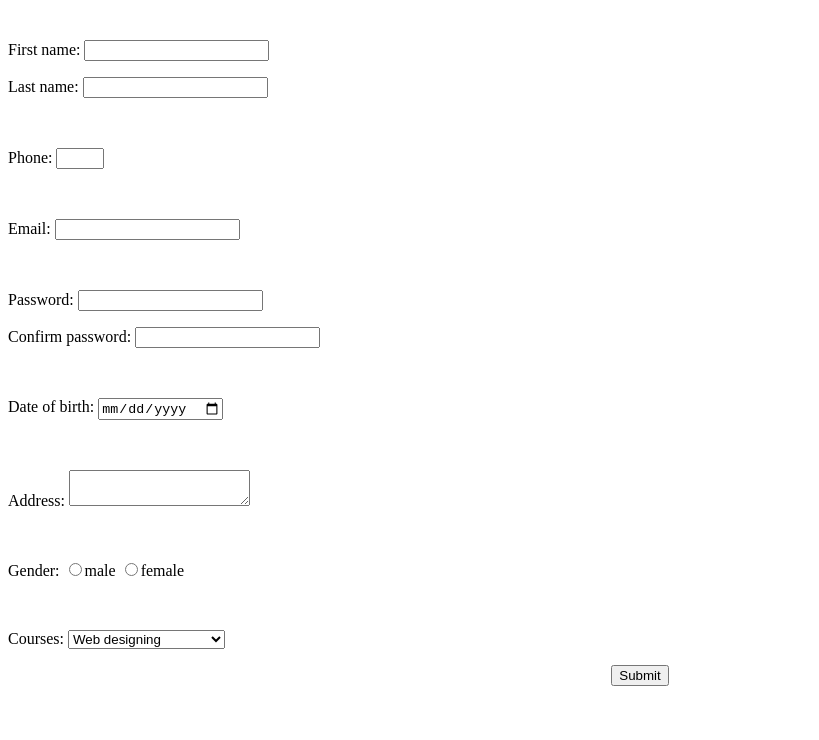
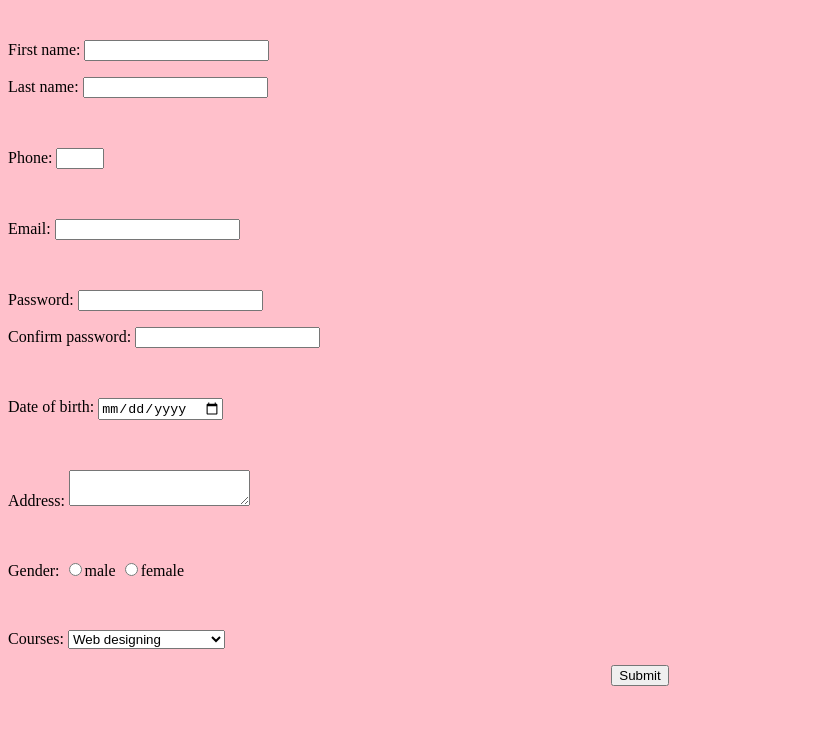
Before and after one commit to Feba06/feba06, a plain HTML site: page index.html in a window 1280 px wide. Shown: the part 60-800 px from the top of the page, without its empty margins (0-819 px from the left). Drawn offline with Linux system fonts and the light colour scheme.

Commit message:
Add files via upload

```diff
--- a/index.html
+++ b/index.html
@@ -1,6 +1,6 @@
 <html>
 <head>
-<link rel="stylesheet" href="styless.css">
+<body style="background-color:pink;">
 </head>
 <body>
 <title>Form</title>
```
